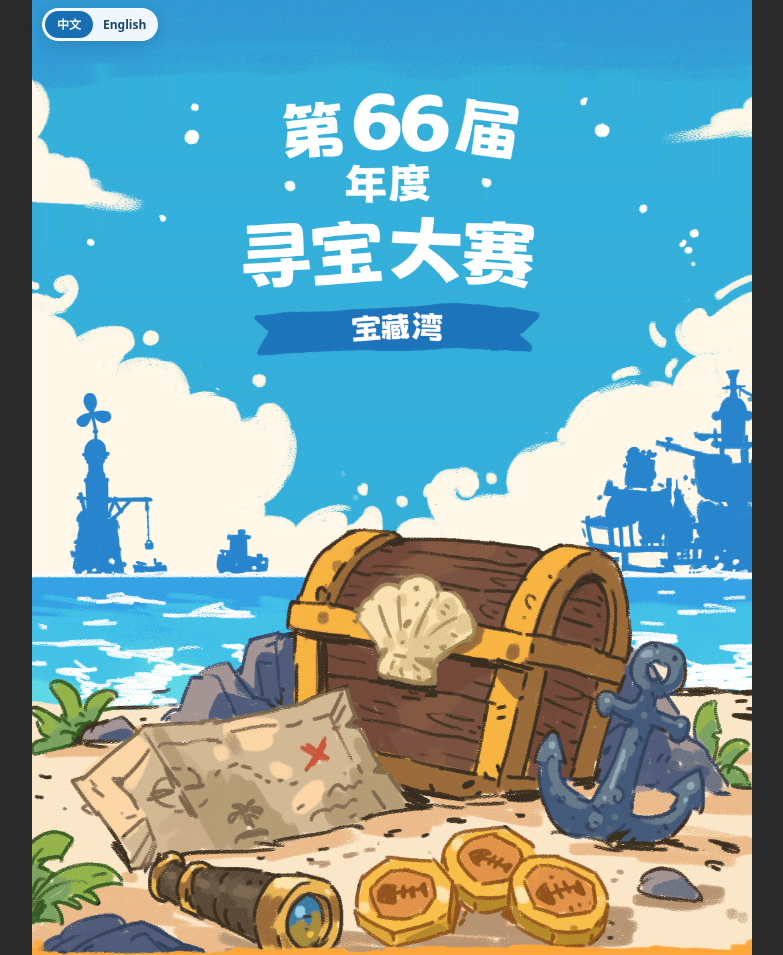
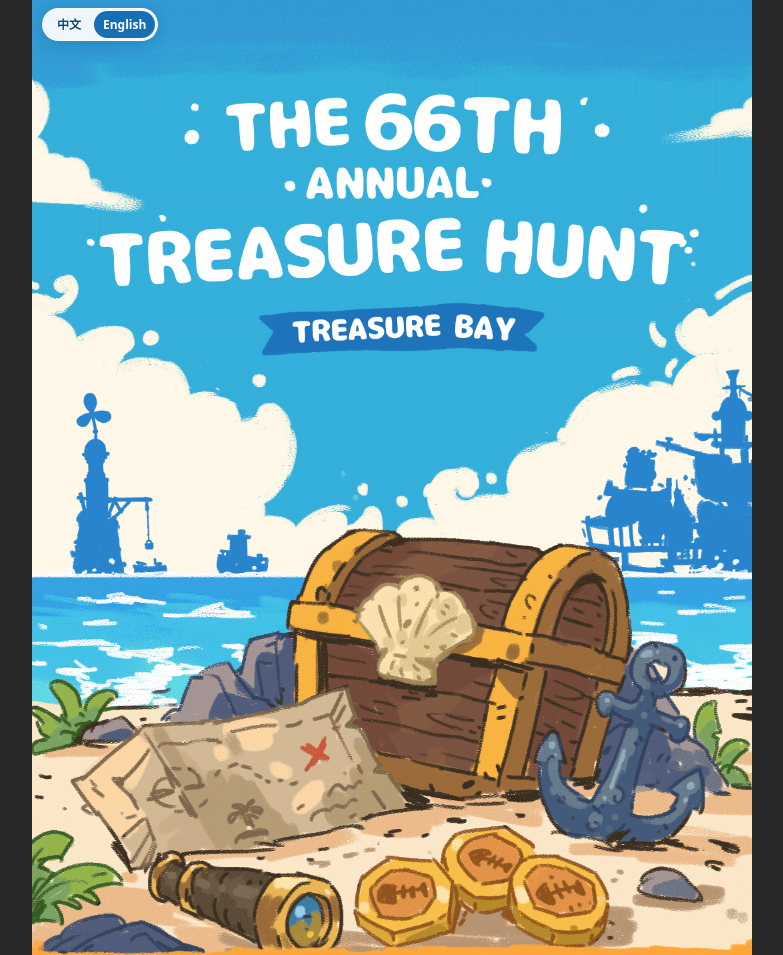
Before and after one commit to scnbgm/TreasureBay, a plain HTML site: page index.html in a window 1280 px wide. Shown: the top 955 px of the page, without its empty margins (248-1031 px from the left). Drawn offline with Linux system fonts and the light colour scheme.

Commit message:
set en default

```diff
--- a/index.html
+++ b/index.html
@@ -114,8 +114,8 @@
       }
 
       buttons.forEach(button => button.addEventListener("click", () => setLanguage(button.dataset.language)));
-      let initialLanguage = "zh";
-      try { initialLanguage = localStorage.getItem("treasure-bay-language") || "zh"; } catch (_) { /* Use Chinese by default. */ }
+      let initialLanguage = "en";
+      try { initialLanguage = localStorage.getItem("treasure-bay-language") || "en"; } catch (_) { /* Use English by default. */ }
       setLanguage(initialLanguage);
     })();
   </script>
```
